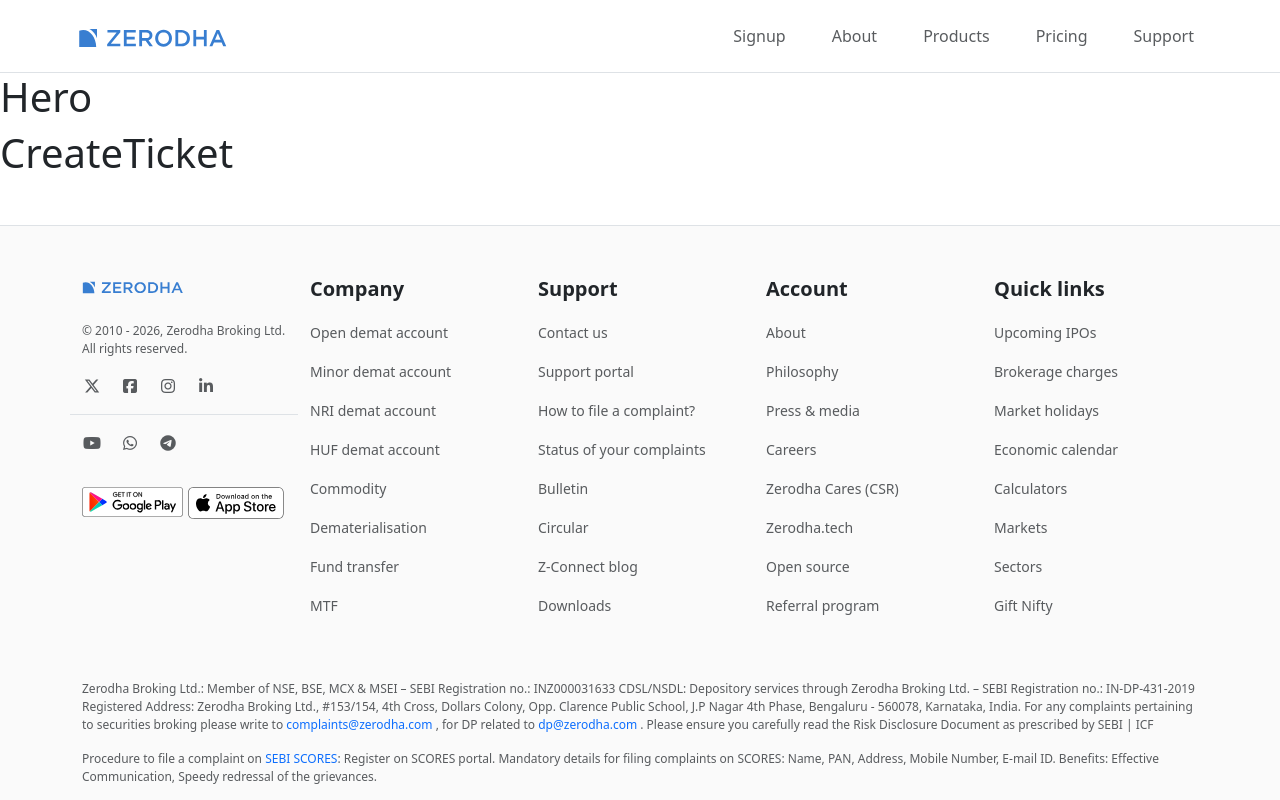
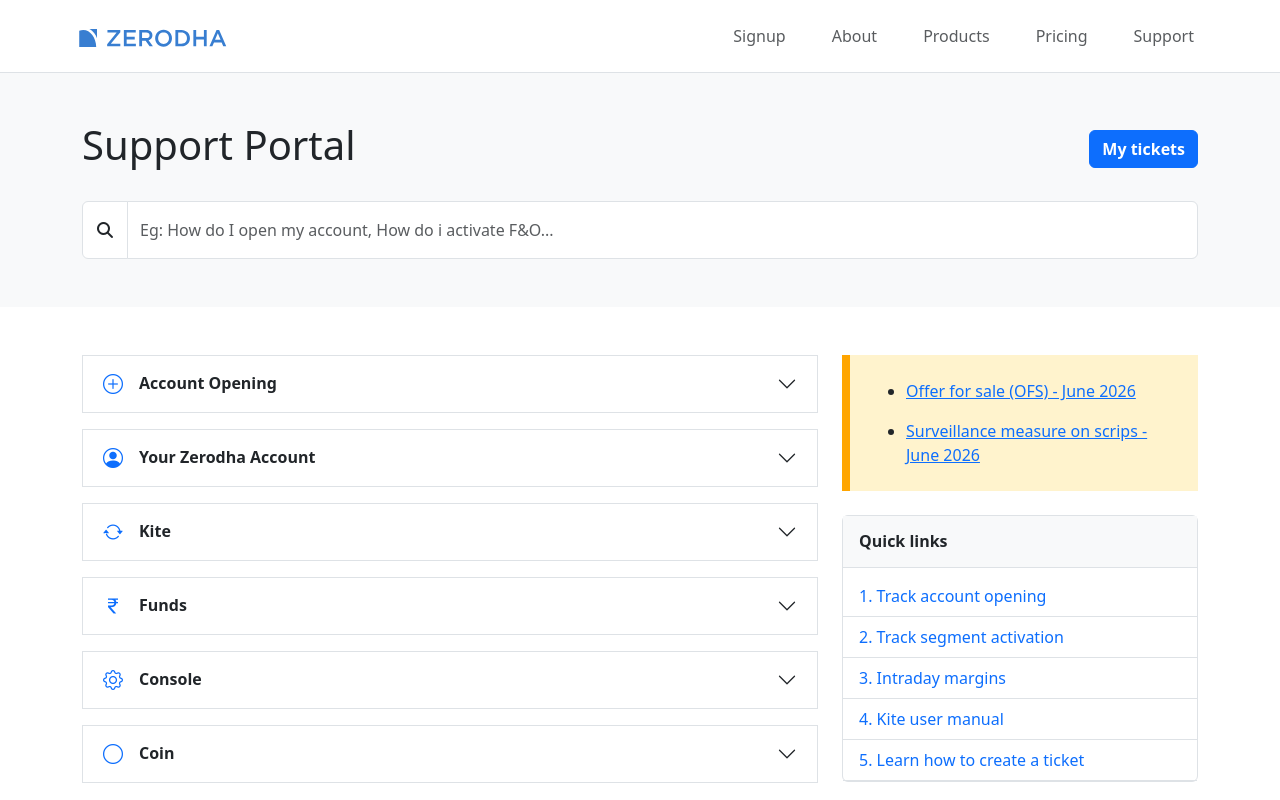
Before and after one commit to PawanHive/stock-trading-platform, a React (Vite) app in the folder frontend/: page /support in a window 1280 px wide. Shown: the top 800 px of the page. Built offline with nearby package versions, Linux system fonts and the light colour scheme.

Commit message:
feat: create 'Support' page

```diff
--- a/frontend/index.html
+++ b/frontend/index.html
@@ -15,7 +15,10 @@
     <div id="root"></div>
     <script type="module" src="/src/main.jsx"></script>
 
-    <!-- BootStrap -->
+    <!-- BootStrap CSS-->
     <script src="https://cdn.jsdelivr.net/npm/bootstrap@5.3.8/dist/js/bootstrap.bundle.min.js" integrity="sha384-FKyoEForCGlyvwx9Hj09JcYn3nv7wiPVlz7YYwJrWVcXK/BmnVDxM+D2scQbITxI" crossorigin="anonymous"></script>
+
+    <!-- BootStrap fonts -->
+     <link rel="stylesheet" href="https://cdn.jsdelivr.net/npm/bootstrap-icons@1.11.0/font/bootstrap-icons.css">
   </body>
 </html>
--- /dev/null
+++ b/frontend/src/landing_page/support/AccordionItem.jsx
@@ -0,0 +1,35 @@
+import React from 'react';
+
+function AccordionItem({ topic }) { // topic prop desturcture in function parameter
+  return (
+    <div className="border  mb-3">
+      <h3 className='accordion-header'>
+        <button
+          className='accordion-button collapsed gap-3'
+          type='button'
+          data-bs-toggle='collapse'
+          data-bs-target={`#${topic.id}`}
+        >
+          <i className={`bi ${topic.icon} text-primary fs-5`}></i>
+          <span className="fw-semibold">{topic.label}</span>
+        </button>
+      </h3>
+
+      <div id={topic.id} className="accordion-collapse collapse">
+        <div className="accordion-body text-muted">
+          <ul>
+            {
+              topic.links.map((link,i) => (
+                <li className='py-2'>
+                  <a href="" className='text-decoration-none'>{link}</a>
+                </li>
+              ))
+            }
+          </ul>
+        </div>
+      </div>
+    </div>
+  );
+}
+
+export default AccordionItem;
--- /dev/null
+++ b/frontend/src/landing_page/support/AccordionSection.jsx
@@ -0,0 +1,80 @@
+import React from 'react';
+import AccordionItem from './AccordionItem';
+
+const topics = [
+  {
+    id: 'account-opening', icon: 'bi-plus-circle', label: 'Account Opening',
+    links: [
+      'Resident individual',
+      'Minor',
+      'Non Resident Indian (NRI)',
+      'Company, Partnership, HUF and LLP',
+      'Glossary']
+  },
+  {
+    id: 'zerodha-account', icon: 'bi-person-circle', label: 'Your Zerodha Account',
+    links: [
+      'Your Profile',
+      'Account modification',
+      'Client Master Report (CMR) and Depository Participant (DP)',
+      'Nomination',
+      'Transfer and conversion of securities'
+    ]
+  },
+  {
+    id: 'kite', icon: 'bi-arrow-repeat', label: 'Kite',
+    links: [
+      'IPO',
+      'Trading FAQs',
+      'Margin Trading Facility (MTF) and Margins',
+      'Charts and orders',
+      'Alerts and Nudges',
+      'General'
+    ]
+  },
+  {
+    id: 'funds', icon: 'bi-currency-rupee', label: 'Funds',
+    links: [
+      'Add money',
+      'Withdraw money',
+      'Add bank accounts',
+      'eMandates'
+    ]
+  },
+  {
+    id: 'console', icon: 'bi-gear', label: 'Console',
+    links: [
+      'Portfolio',
+      'Corporate actions',
+      'Funds statement',
+      'Reports',
+      'Profile',
+      'Segments'
+    ]
+  },
+  {
+    id: 'coin', icon: 'bi-circle', label: 'Coin',
+    links: [
+      'Mutual funds',
+      'National Pension Scheme (NPS)',
+      'Fixed Deposit (FD)',
+      'Features on Coin',
+      'Payments and Orders',
+      'General'
+    ]
+  },
+];
+
+function AccordionSection() {
+  return (
+    <div className="accordion mt-5" id='supportAccordion'>
+      {
+        topics.map((topic) => (
+          <AccordionItem key={topic.id} topic={topic} />
+        ))
+      }
+    </div>
+  );
+}
+
+export default AccordionSection;
--- a/frontend/src/landing_page/support/Hero.jsx
+++ b/frontend/src/landing_page/support/Hero.jsx
@@ -2,8 +2,13 @@
 
 function Hero() {
   return (
-    <h1>Hero</h1>
-   );
+    <div className="container">
+      <div className="d-flex justify-content-between align-items-center mb-4">
+        <h1>Support Portal</h1>
+        <button className='btn btn-primary fw-semibold'>My tickets</button>
+      </div>
+    </div>
+  );
 }
 
 export default Hero;
--- /dev/null
+++ b/frontend/src/landing_page/support/SearchBox.jsx
@@ -0,0 +1,24 @@
+import React from 'react';
+
+function SearchBox() {
+  return (
+    <div className="container">
+
+      <div className="input-group">
+
+        <span className="input-group-text bg-white">
+          <i class="fa-solid fa-magnifying-glass"></i>
+        </span>
+
+        <input
+          type="text"
+          className='form-control py-3'
+          placeholder='Eg: How do I open my account, How do i activate F&O...'
+        />
+
+      </div>
+    </div>
+  );
+}
+
+export default SearchBox;
--- /dev/null
+++ b/frontend/src/landing_page/support/SidebarPanel.jsx
@@ -0,0 +1,42 @@
+import React from 'react';
+
+function SidebarPanel() {
+
+  const quickLinks = [
+    'Track account opening',
+    'Track segment activation',
+    'Intraday margins',
+    'Kite user manual',
+    'Learn how to create a ticket',
+  ];
+
+  return (
+    <div>
+
+      {/* announcements Box */}
+      <div className="bg-warning-subtle mt-5 p-4" style={{borderLeft: "8px solid orange"}}>
+        <ul className='mb-0'>
+          <li className='mb-3 '><a href="" >Offer for sale (OFS) - June 2026</a></li>
+          <li><a href="">Surveillance measure on scrips - June 2026</a></li>
+        </ul>
+      </div>
+
+      {/* Quick Links Box */}
+      <div className="border rounded mt-4">
+        <h6 className='fw-semibold  border-bottom p-3 bg-light'>Quick links</h6>
+        <ol className='ps-0 mb-0 list-unstyled'>
+          {
+            quickLinks.map((link, i) => (
+              <li key={i} className='py-2 border-bottom px-3'>
+                <a href="/" className='text-decoration-none'>{i + 1}. {link}</a>
+              </li>
+            ))
+          }
+        </ol>
+      </div>
+
+    </div>
+  );
+}
+
+export default SidebarPanel;
--- a/frontend/src/landing_page/support/SupportPage.jsx
+++ b/frontend/src/landing_page/support/SupportPage.jsx
@@ -5,12 +5,36 @@
 import React from 'react';
 import Hero from './Hero';
 import CreateTicket from './CreateTicket';
+import SearchBox from './SearchBox';
+import AccordionSection from './AccordionSection';
+import SidebarPanel from './SidebarPanel';
 
 function SupportPage() {
   return (
   <>
+    {/* hero & searchbox */}
+    <div className='bg-light py-5'>
     <Hero />
-    <CreateTicket />
+    <SearchBox />
+    </div>
+
+    {/* Main Content */}
+    <div className="container">
+      <div className="row">
+
+        {/* left -- Accordion wala */}
+        <div className="col-8">
+          <AccordionSection />
+        </div>
+
+        {/* right -- Sidebar wala */}
+        <div className="col-4">
+          <SidebarPanel />
+        </div>
+
+      </div>
+    </div>
+    {/* <CreateTicket /> */}
   </>
   );
 }
```
